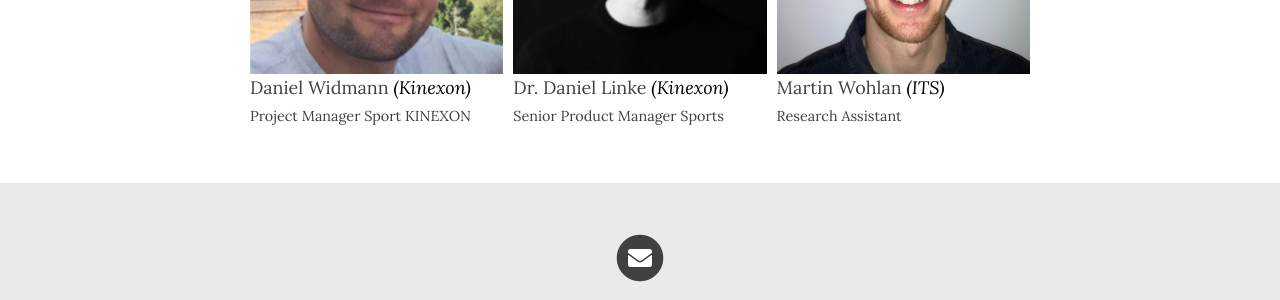
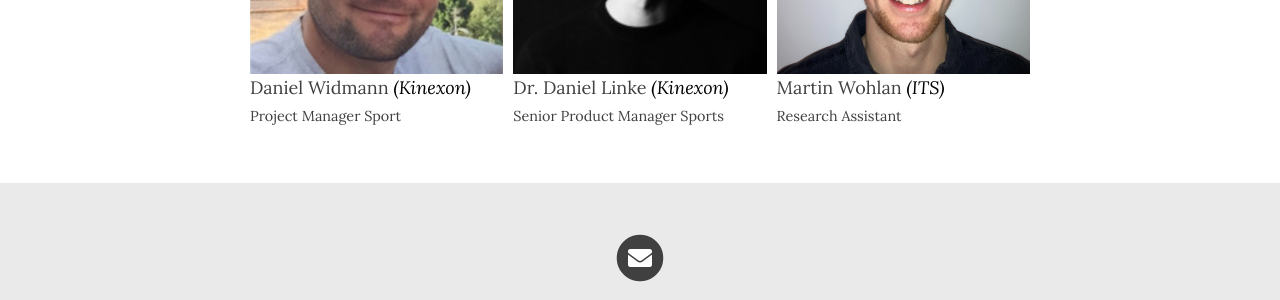
Before and after one commit to MartinWohlan/prototyp_officia_website, a Jekyll site: the page built from team.md, in a window 1280 px wide and 900 px high, scrolled down 885 px. Shown: the part 514-814 px from the top of the window. Built offline with Jekyll 4.4.1, drawn with Linux system fonts in a browser that asks for light colours; nearby versions of some CDN libraries.

Commit message:
version to show

```diff
--- a/team.md
+++ b/team.md
@@ -61,7 +61,7 @@ subtitle:
     <div class="column">
        <img src="../assets/img/Pierre_Widmann.jpeg">
       Daniel Widmann <a href="hhttps://kinexon.com/de/sport" style="color:black"><i>(Kinexon)</i></a> <br />
-      <small>Project Manager Sport KINEXON</small><br />
+      <small>Project Manager Sport</small><br />
     </div>
     <div class="column">
         <img src="../assets/img/Daniel_Linke.jpeg">
```
